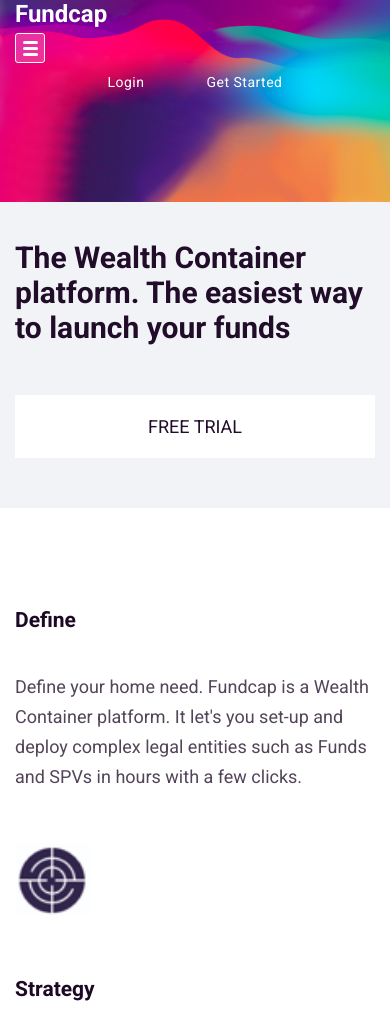
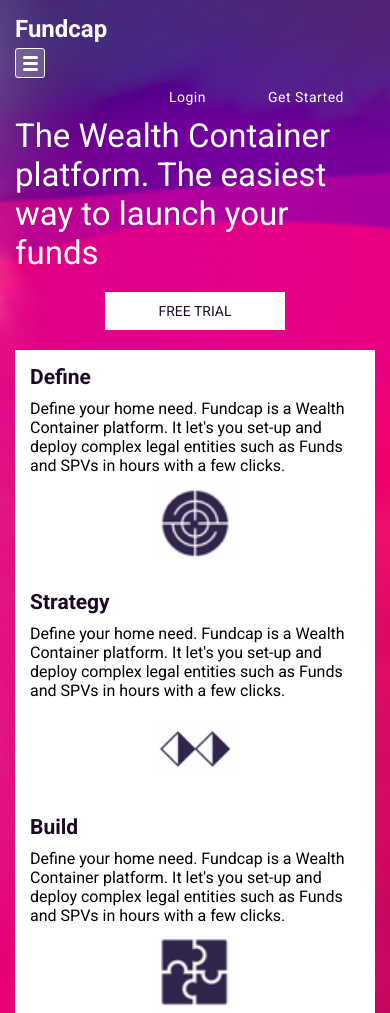
Before and after one commit to omedvedew/qualified-consult, a plain HTML site: page index.html in a window 390 px wide. Shown: the top 1013 px of the page. Drawn offline with Linux system fonts and the light colour scheme.

Commit message:
modified style.css

```diff
--- a/index.html
+++ b/index.html
@@ -10,8 +10,8 @@
 </head>
 <body>
     <header class="header row">
-        <div class="logo col"><a href="">Fundcap</a></div>
-        <div class="menu col">
+        <div class="logo col-md col-sm"><a href="">Fundcap</a></div>
+        <div class="menu col-md">
             <ul>
                 <li><a href="#home-anchor">Home</a></li>
                 <li><a href="#feature-anchor">Feature</a></li>
@@ -19,7 +19,7 @@
                 <li><a href="">About Us</a></li>
             </ul>
         </div>
-        <div class="mobile-menu">
+        <div class="mobile-menu col-sm">
             <div class="menu-toogle">
                 <input type="checkbox" id="check">
                 <label for="check" class="menu-btn">
@@ -35,38 +35,54 @@
                 </ul>
             </div>
         </div>
-        <div class="account-controls col">
+        <div class="account-controls col-md col-sm">
             <button>Login</button>
             <button>Get Started</button>
         </div>
     </header>
     <main class="main">
         <div class="description row" id="home-anchor">
-            <h2 class="col">The Wealth Container platform. The easiest way to launch your funds</h2>
+            <h2 class="col-md col-sm">The Wealth Container platform. The easiest way to launch your funds</h2>
         </div>
         <div class="free-trial row">
-            <button class="col">FREE TRIAL</button>
+            <button class="col-md col-sm">FREE TRIAL</button>
         </div>
         <div class="features-container row" id="feature-anchor">
-            <div class="feature-1 col tb">
-                <h2>Define</h2>
-                <p>Define your home need. Fundcap is a Wealth Container platform. It let's you set-up and deploy complex legal entities such as Funds and SPVs in hours with a few clicks.</p>
-                <div class="feature-logo tb"></div>
+            <div class="feature-1 col-md col-sm">
+                <h2 class="row">
+                    <div class="col-sm">Define</div>
+                </h2>
+                <p>
+                    <div class="col-sm">Define your home need. Fundcap is a Wealth Container platform. It let's you set-up and deploy complex legal entities such as Funds and SPVs in hours with a few clicks.</div>
+                </p>
+                <div class="feature-logo row"></div>
             </div>
-            <div class="feature-2  col tb">
-                <h2>Strategy</h2>
-                <p>Define your home need. Fundcap is a Wealth Container platform. It let's you set-up and deploy complex legal entities such as Funds and SPVs in hours with a few clicks.</p>
-                <div class="feature-logo tb"></div>
+            <div class="feature-2  col-md col-sm">
+                <h2 class="row">
+                    <div class="col-sm">Strategy</div>
+                </h2>
+                <p>
+                    <div class="col-sm">Define your home need. Fundcap is a Wealth Container platform. It let's you set-up and deploy complex legal entities such as Funds and SPVs in hours with a few clicks.</div>
+                </p>
+                <div class="feature-logo row"></div>
             </div>
-            <div class="feature-3  col tb">
-                <h2>Build</h2>
-                <p>Define your home need. Fundcap is a Wealth Container platform. It let's you set-up and deploy complex legal entities such as Funds and SPVs in hours with a few clicks.</p>
-                <div class="feature-logo tb"></div>
+            <div class="feature-3  col-md col-sm">
+                <h2 class="row">
+                    <div class="col-sm">Build</div>
+                </h2>
+                <p>
+                    <div class="col-sm">Define your home need. Fundcap is a Wealth Container platform. It let's you set-up and deploy complex legal entities such as Funds and SPVs in hours with a few clicks.</div>
+                </p>
+                <div class="feature-logo row"></div>
             </div>
         </div>
         <div class="info-container row">
-            <h2 class="info-heading col">Funds and SPVs made simple</h2>
-            <p class="info-text col">Fundcap is a Wealth Container platform. It let's you set-up and deploy complex legal entities such as Funds and SPVs in hours with a few clicks. From initual structuring to NAV calculation, it is a fully integrated, one-stop shop platform</p>
+            <div class="info-heading">
+                <h2>Funds and SPVs made simple</h2>
+            </div>
+            <div class="info-text">
+                <p>Fundcap is a Wealth Container platform. It let's you set-up and deploy complex legal entities such as Funds and SPVs in hours with a few clicks. From initual structuring to NAV calculation, it is a fully integrated, one-stop shop platform</p>
+            </div>
         </div>
     </main>
 </body>
--- a/style.css
+++ b/style.css
@@ -1,10 +1,8 @@
-/* All sizes are bigger than in the png image, because elemets looks to small, if I make them pixel-perfect. And I use % proportion for some margins to make elements positions more similar to the image */
-
 * {
-    font-family: 'Roboto', sans-serif;
     margin: 0;
     padding: 0;
     box-sizing: border-box;
+    font-family: 'Roboto', sans-serif;
 }
 
 body {
@@ -12,33 +10,38 @@
     background-size: contain;
     background-repeat: no-repeat;
     background-color: #f1f3f6;
-    padding: 0 0 0 10%;
+    margin-left: 100px;
+}
+
+.row {
+    width: 100%;
+    display: flex;
 }
 
 /* header-formatting */
+.mobile-menu {
+    display: none;
+}
+
 .header {
     display: flex;
+    justify-content: space-between;
+    margin-top: 30px;
+    margin-bottom: 30px;
     align-items: center;
-    height: 75px;
-    color: white;
-}
-
-.logo {
-    margin-right: 7%;
-    /* png margin-rigth - 60px */
 }
 
 .logo a {
     font-size: 24px;
-    /* png font-size - 14px */
     font-weight: bold;
+    text-decoration: none;
     color: white;
-    text-decoration: none;
 }
 
 .menu ul {
+    list-style-type: none;
     display: flex;
-    list-style-type: none;
+    margin-left: -75px;
 }
 
 .menu li {
@@ -62,8 +65,8 @@
     color: violet;
 }
 
-.menu {
-    margin-right: 15%;
+.account-controls {
+    margin-right: 240px;
 }
 
 .account-controls button {
@@ -90,34 +93,29 @@
     color: violet;
 }
 
-.mobile-menu {
-    display: none;
+.description .col-md {
+    color: white;
+    font-size: 55px;
+    font-weight: normal;
+    margin-right: 550px;
+    margin-top: 10px;
 }
 
-/* main-formatting */
-.description {
-    width: 55%;
-    margin-top: 120px;
-    color: white;
-    font-size: 33px;
-    font-weight: normal;
-}
-
-.free-trial button {
+.free-trial .col-md {
     font-size: 18px;
     color: #210d29;
     background-color: #fff;
-    padding: 20px 60px 20px 60px;
+    padding: 20px 70px 20px 70px;
     margin-top: 50px;
     margin-bottom: 50px;
     border: 1px solid transparent;
 }
 
-.free-trial button:hover {
+.free-trial .col-md:hover {
     cursor: pointer;
 }
 
-.free-trial button:focus {
+.free-trial .col-md:focus {
     outline: none;
     background-color: rgba(255, 255, 255, 0.2);
     border: 1px solid white;
@@ -125,9 +123,8 @@
 }
 
 .features-container {
+    background-color: #fff;
     padding: 100px;
-    background-color: #fff;
-    display: flex;
 }
 
 .features-container h2 {
@@ -145,12 +142,8 @@
     margin-bottom: 50px;
 }
 
-[class*="feature-"] {
-    margin-right: 40px;
-}
-
-[class*="feature-"]:last-child {
-    margin-right: 0;
+.features-container .col-md {
+    margin-right: 85px;
 }
 
 .feature-1 .feature-logo {
@@ -174,82 +167,37 @@
     background-repeat: no-repeat;
 }
 
-.info-container {
-    display: flex;
-}
-
 .info-heading {
     width: 43%;
     padding: 100px;
-    font-size: 44px;
+    font-size: 30px;
     color: #100d1f;
 }
 
 .info-text {
-    width: 57%;
+    width: 58%;
     padding: 100px;
-    font-size: 18px;
+    font-size: 19px;
     font-weight: normal;
     color: #2f2e3e;
     line-height: 30px;
 }
 
-/* tablet */
-@media (max-width: 768px) {
-    * {
-        margin-left: 0;
-        margin-right: 0;
+/* mobile */
+@media (max-width: 425px) {
+    body {
+        padding: 15px;
+        margin: 0;
+        background-size: cover;
     }
 
-    body {
-        padding: 15px;
-    }
-
-    .col {
-     max-width: 100%;
-     justify-content: center;
-     padding: 0;
-     margin: 10px;
+    .row {
+        flex-direction: column;
     }
 
     .menu {
         display: none;
     }
-
-    .description {
-        margin-top: 100px;
-    }
-
-    .description h2 {
-        font-size: 30px;
-    }
-
-    .tb {
-        flex-wrap: wrap;
-        flex: 0 0 33%;
-        max-width: 33%;
-        margin-bottom: 30px;
-    }
-
-    .info-container {
-        width: 100%;
-    }
-
-    .info-heading {
-        font-size: 30px;
-    }
-
-    .header {
-        flex-direction: row;
-        height: 40px;
-    }
-
-    .account-controls {
-        display: flex;
-        justify-self: flex-end;
-        justify-content: center;
-    }
-
 
     .mobile-menu {
         display: block;
@@ -266,7 +214,6 @@
         border: 1px solid white;
         border-radius: 3px;
         background-color: rgba(255, 255, 255, 0.2);
-        z-index: 10;
     }
 
     .menu-btn span {
@@ -288,7 +235,7 @@
     }
 
     #check:checked ~ .mob-menu {
-        display: block;
+        display: flex;
     }
 
     #check {
@@ -298,6 +245,8 @@
     .mob-menu {
         display: none;
         position: absolute;
+        top: 44px;
+        left: 60px;
         list-style: none;
         background-color: rgba(255, 255, 255, 0.2);
         border: 1px solid white;
@@ -314,139 +263,86 @@
     .mob-menu li {
         margin: 5px;
     }
-}
 
-@media (max-width: 1070px) {
-    .description {
-        margin-top: 100px;
-        font-size: 30px;
+    .header {
+        flex-direction: column;
+        margin: 0;
+        align-items: flex-start;
     }
-}
 
-/* mobile */
-@media (max-width: 425px) {
-    * {
-        margin-left: 0;
+    .header .col-sm {
+        justify-self: flex-start;
+    }
+
+    .account-controls {
+        width: 100%;
+        display: flex;
+        justify-content: flex-end;
+    }
+
+    .description .col-sm {
+        font-size: 33px;
+        margin: 0;
+    }
+
+    .free-trial {
+        display: flex;
+    }
+
+    .free-trial .col-sm {
+        margin: 0 auto;
+        width: 50%;
+        font-size: 14px;
+        color: #210d29;
+        background-color: #fff;
+        padding: 10px 30px 10px 30px;
+        margin-top: 20px;
+        margin-bottom: 20px;
+        border: 1px solid transparent;
+    }
+
+    .free-trial .col-sm:hover {
+        cursor: pointer;
+    }
+
+    .free-trial .col-sm:focus {
+        outline: none;
+        background-color: rgba(255, 255, 255, 0.2);
+        border: 1px solid white;
+        color: white;
+    }
+
+    .features-container {
+        padding: 15px;
+    }
+
+    .features-container h2 {
+        margin-bottom: 20px;
+    }
+
+    .features-container p {
+        margin-top: -40px;
+    }
+
+    .features-container .col-sm {
         margin-right: 0;
     }
 
-    body {
-        padding: 0;
-    }
-
-    .row {
-        display: flex;
-        flex-direction: column;
-        width: 100%;
-        padding-left: 15px;
-        padding-right: 15px;
-    }
-
-    .col {
-     flex: 0 0 100%;
-     max-width: 100%;
-     justify-content: center;
-     padding: 0;
-     margin: 0;
-    }
-
-    .menu {
-        display: none;
-    }
-
-    .description h2 {
-        color: #210d29;
-        font-size: 30px;
-        margin-top: 100px;
-    }
-
-    [class*="feature-"] {
+    .feature-logo {
+        margin: 0 auto;
         margin-bottom: 30px;
     }
 
     .info-heading {
         width: 100%;
-        font-size: 30px;
+        font-size: 26px;
+        padding: 15px;
+        color: white;
     }
 
     .info-text {
         width: 100%;
-    }
-
-    .header {
-        flex-direction: row;
-        flex-wrap: wrap;
-    }
-
-    .account-controls {
-        display: flex;
-        justify-self: flex-end;
-        justify-content: center;
-    }
-
-
-    .mobile-menu {
-        display: block;
-    }
-
-    .menu-btn {
-        display: flex;
-        flex-direction: column;
-        justify-content: center;
-        align-items: center;
-        width: 30px;
-        height: 30px;
-        margin-top: 5px;
-        border: 1px solid white;
-        border-radius: 3px;
-        background-color: rgba(255, 255, 255, 0.2);
-        z-index: 10;
-    }
-
-    .menu-btn span {
-        display: block;
-        background-color: white;
-        width: 15px;
-        height: 3px;
-        border-radius: 1.5px;
-        margin: 1.5px;
-    }
-
-    #check:checked + .menu-btn {
-        border: 1px solid violet;
-        border-radius: 3px;
-    }
-
-    #check:checked + .menu-btn > span {
-        background-color: violet;
-    }
-
-    #check:checked ~ .mob-menu {
-        display: block;
-    }
-
-    #check {
-        display: none;
-    }
-
-    .mob-menu {
-        display: none;
-        position: absolute;
-        left: 15px;
-        list-style: none;
-        background-color: rgba(255, 255, 255, 0.2);
-        border: 1px solid white;
-        border-radius: 3px;
-        padding: 5px;
-    }
-
-    .mob-menu a {
-        text-decoration: none;
+        padding: 15px;
         color: white;
-        font-size: 14px;
-    }
-
-    .mob-menu li {
-        margin: 5px;
     }
 }
```
Also changed, not shown: 1 other file.
